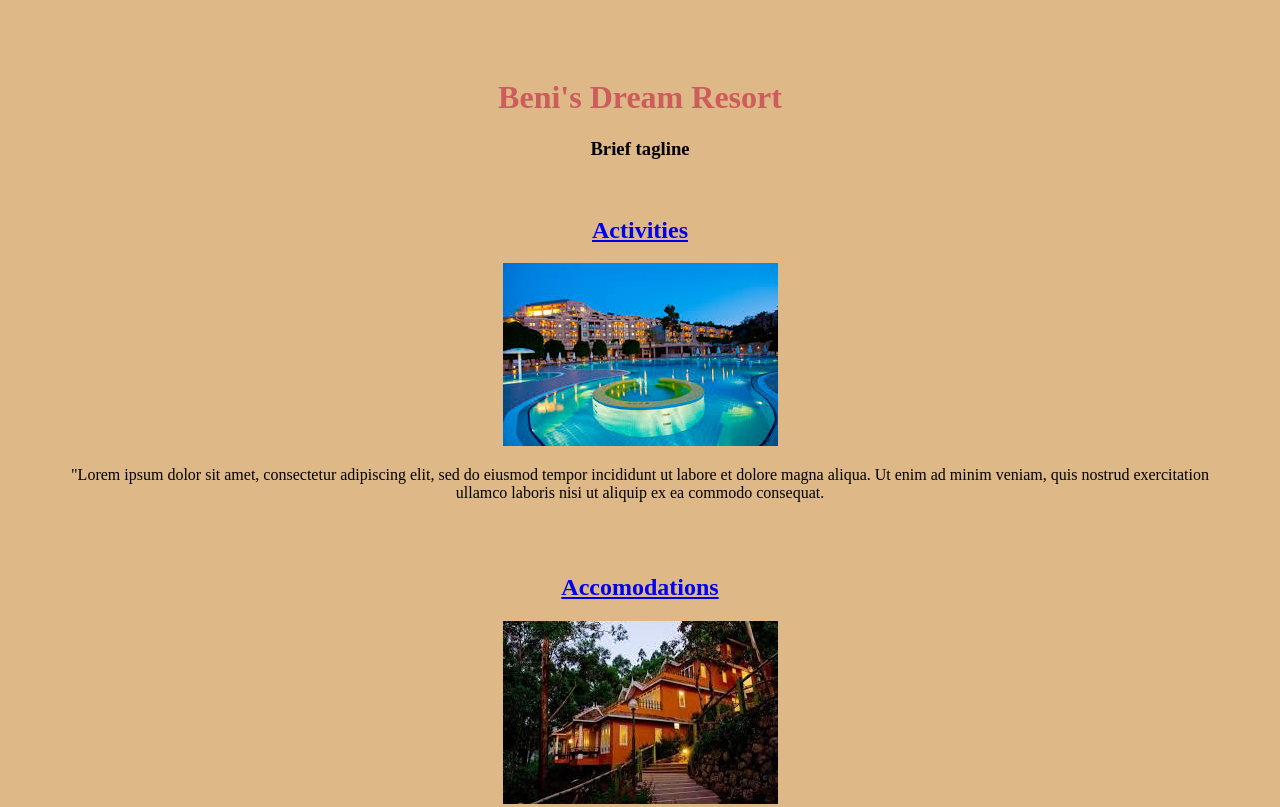
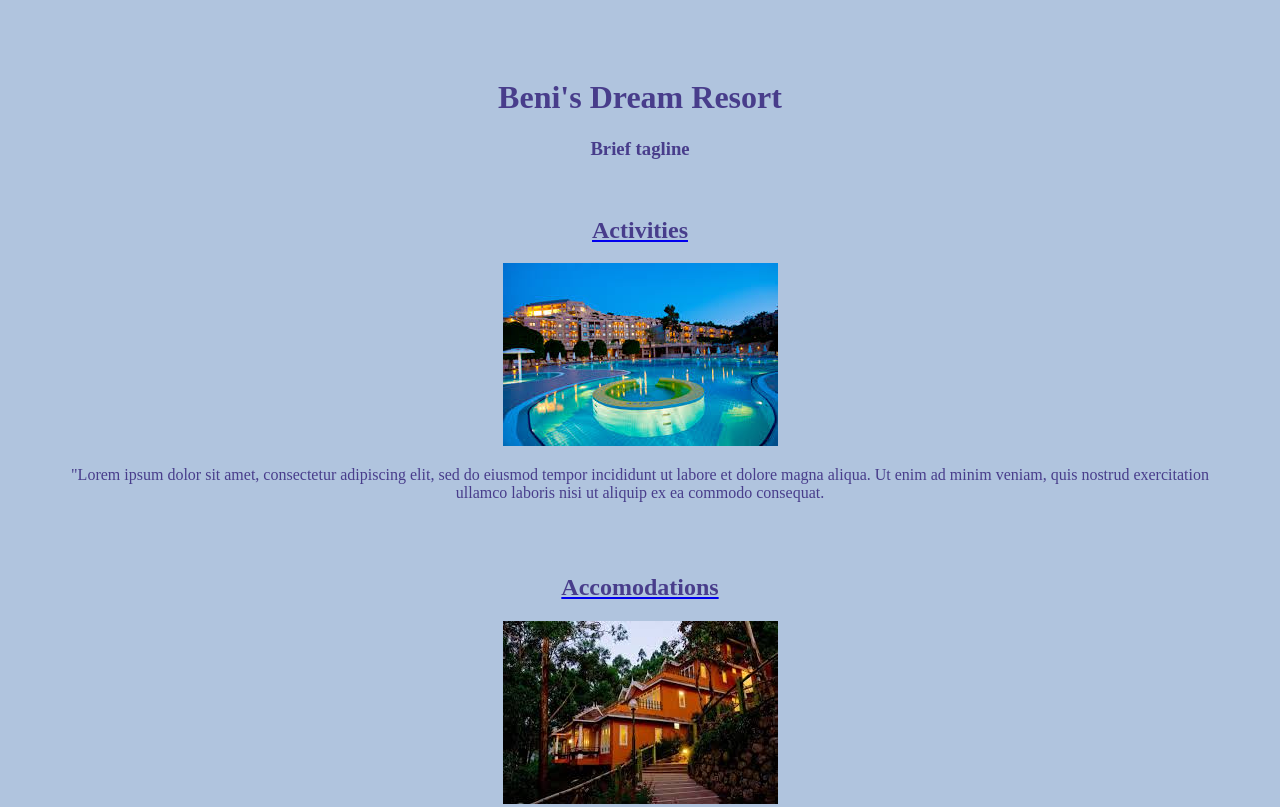
Before and after one commit to PoterekM/Resort, a plain HTML site: page index.html in a window 1280 px wide. Shown: the top 807 px of the page. Drawn offline with Linux system fonts and the light colour scheme.

Commit message:
created blue theme.

```diff
--- a/css/styles.css
+++ b/css/styles.css
@@ -1,9 +1,18 @@
 body {
-  background-color: burlywood;
+  background-color: lightsteelblue;
   text-align: center;
   padding: 50px;
 }
 
 h1 {
-  color: indianred;
+  color: darkslateblue;
 }
+h2 {
+  color: darkslateblue;
+}
+h3 {
+  color: darkslateblue;
+}
+p {
+  color: darkslateblue;
+}
```
